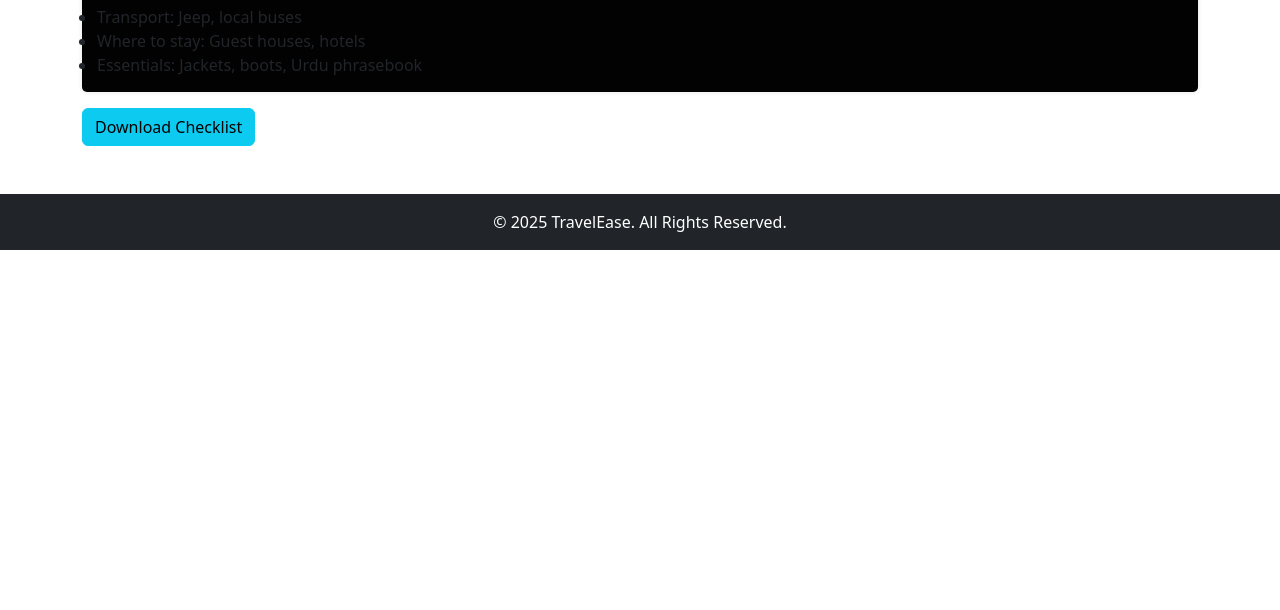
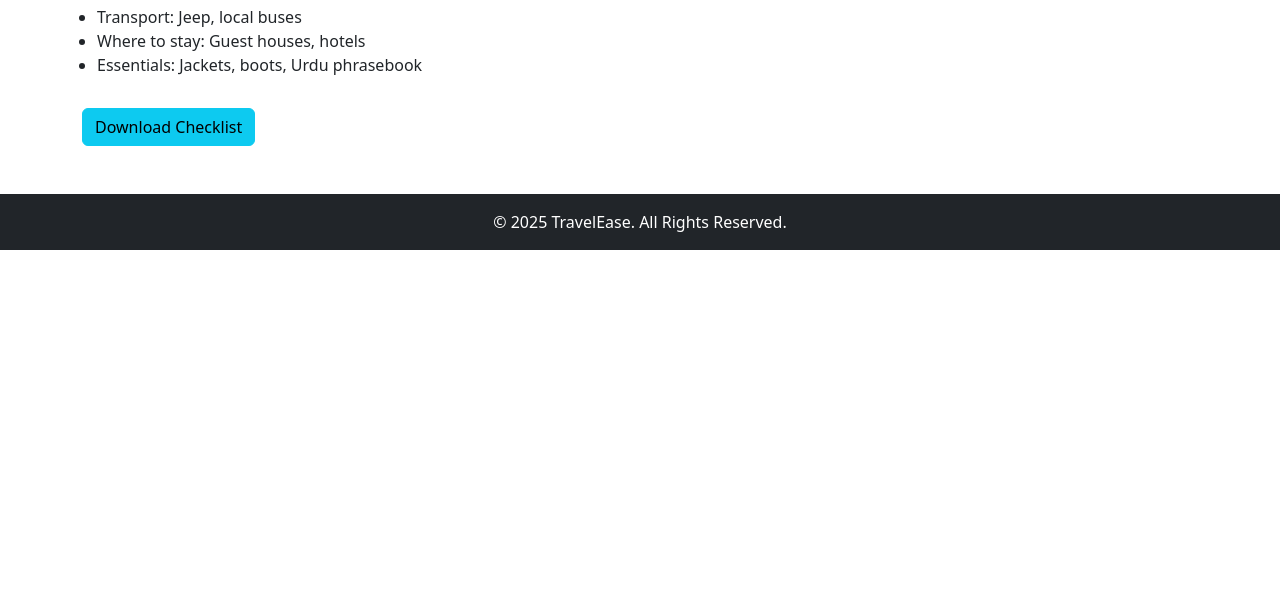
Before and after one commit to Fakhar-Ikram/TravelEase-Website, a website: page src/guide.html in a window 1280 px wide. Shown: the part 190-800 px from the top of the page. Drawn offline with nearby package versions, Linux system fonts and the light colour scheme.

Commit message:
Add updated all page html&css

```diff
--- a/styles/guide.css
+++ b/styles/guide.css
@@ -1,6 +1,5 @@
 ul {
-    background-color: #030202;
+
     padding: 15px;
     border-radius: 5px;
-    box-shadow: 0 0 5px rgb(0 0 0 / 10%);
 }
```
